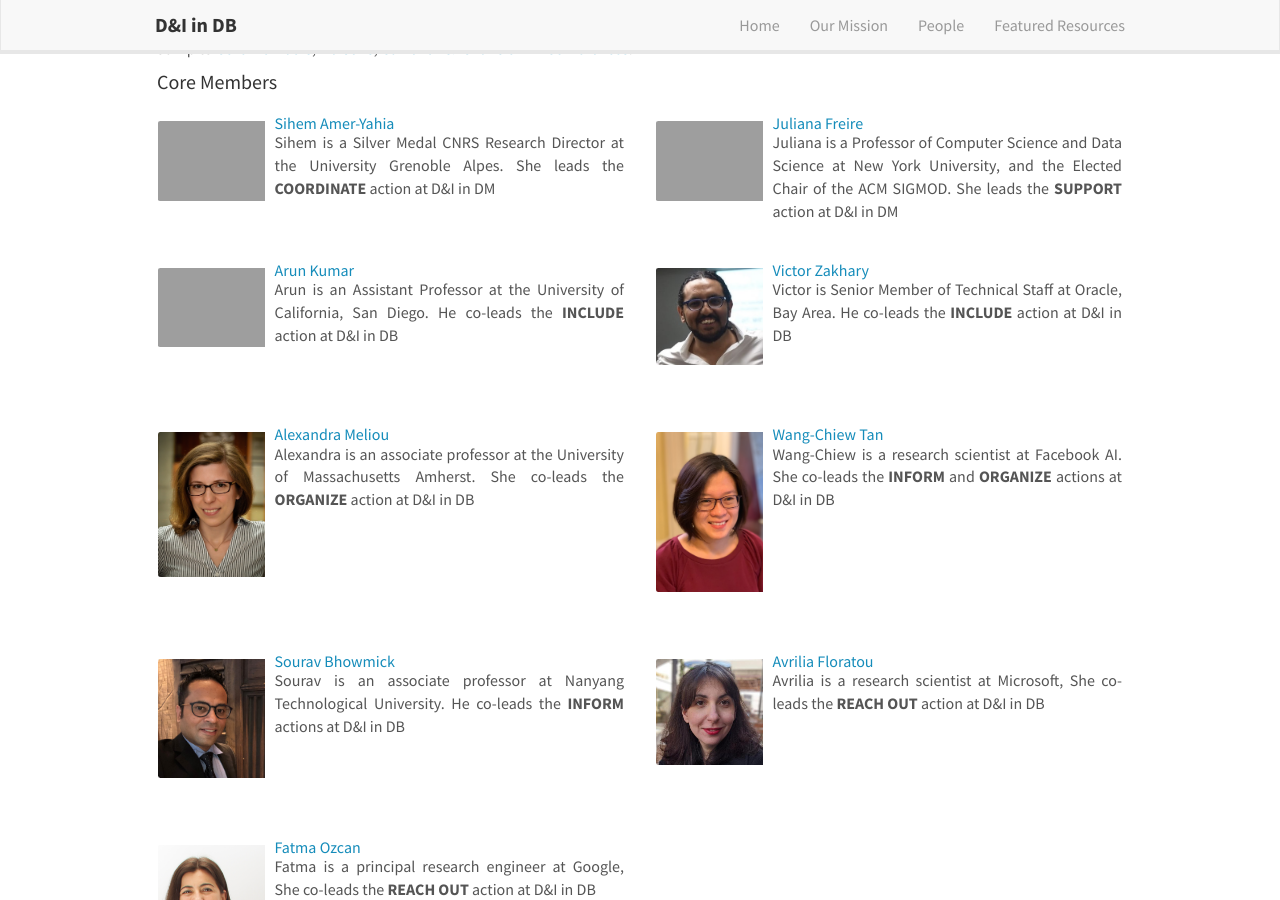
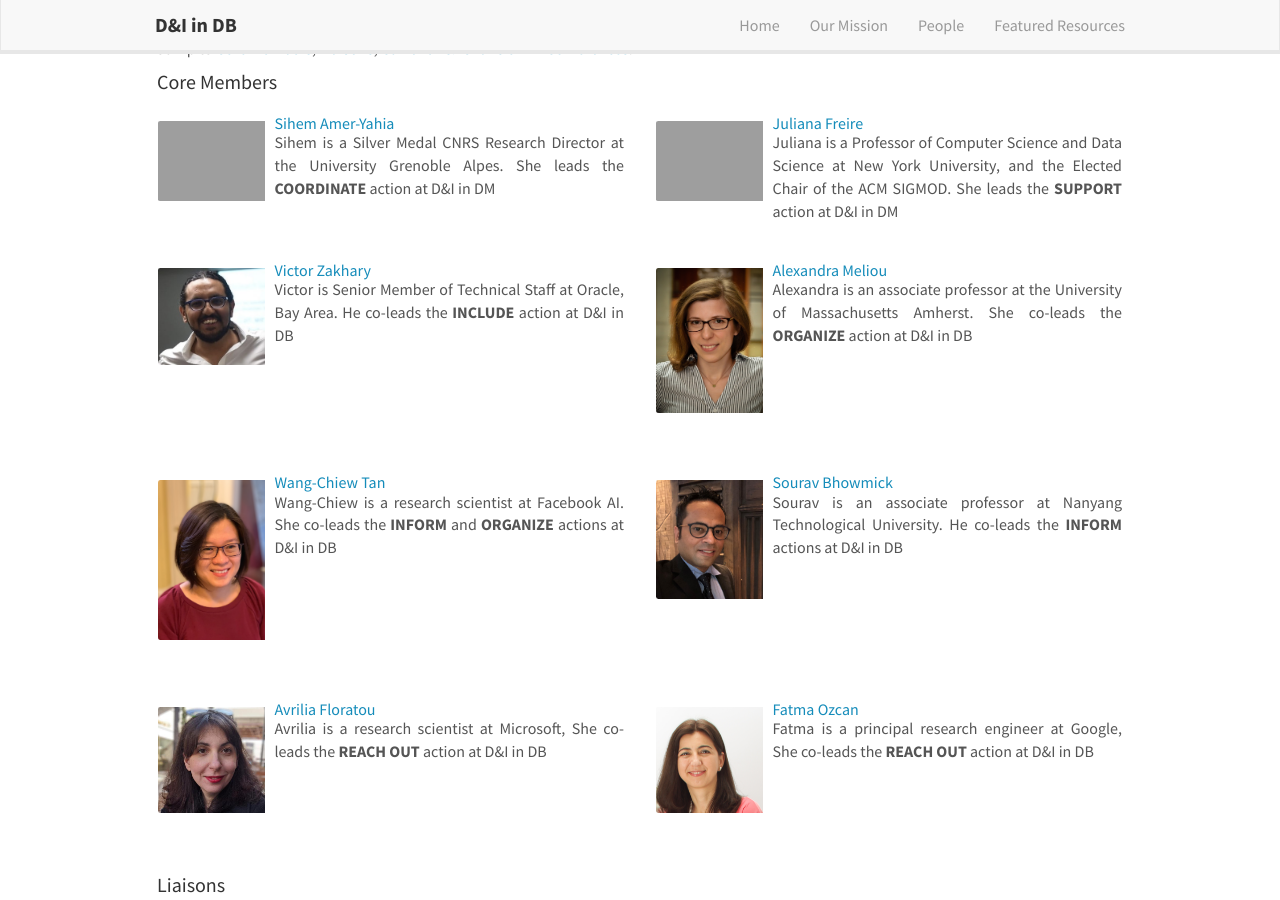
Before and after one commit to zmeihui/dbdni.github.io, a Jekyll site: the page built from index.md, in a window 1280 px wide and 900 px high, scrolled down 1034 px. Built offline with Jekyll 4.4.1, drawn with Linux system fonts in a browser that asks for light colours; nearby versions of some CDN libraries.

Commit message:
remove AK

```diff
--- a/_data/core_members.yml
+++ b/_data/core_members.yml
@@ -6,10 +6,6 @@
   photo: juliana.jpg
   web: https://vgc.engineering.nyu.edu/~juliana
   info: "Juliana is a Professor of Computer Science and Data Science at New York University, and the Elected Chair of the ACM SIGMOD. She leads the <b>SUPPORT</b> action at D&I in DM"
-- name: Arun Kumar
-  photo: arun.jpg
-  web: http://cseweb.ucsd.edu/~arunkk/
-  info: "Arun is an Assistant Professor at the University of California, San Diego. He co-leads the <b>INCLUDE</b> action at D&I in DB"
 - name: Victor Zakhary
   photo: victor.jpg
   web: https://sites.cs.ucsb.edu/~victorzakhary/
```
